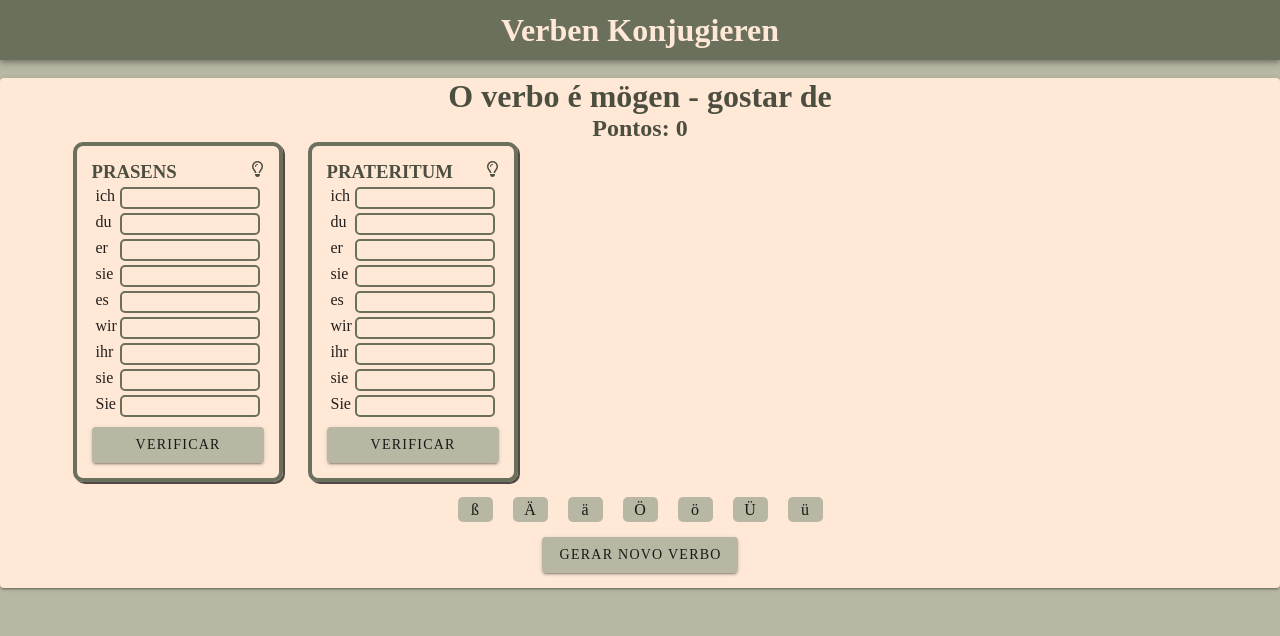
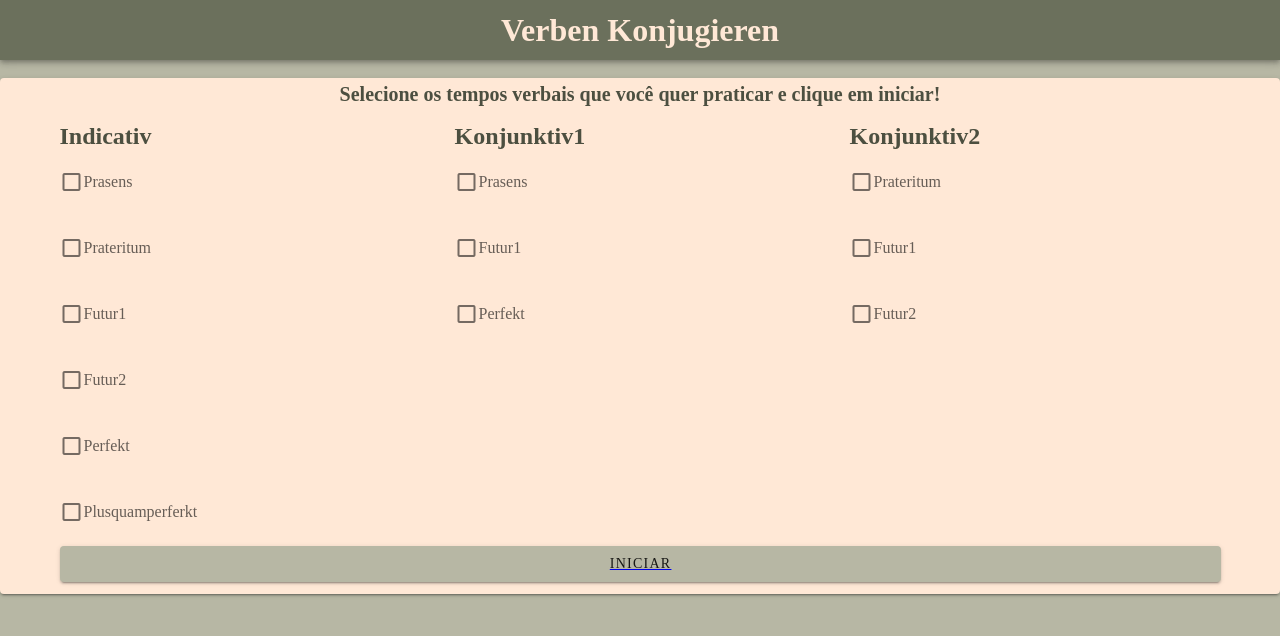
Before and after one commit to LelePG/verben-konjugieren, a Vue app in the folder verben/: page / in a window 1280 px wide. Shown: the top 636 px of the page. Built offline with nearby package versions, Linux system fonts and the light colour scheme.

Commit message:
vue-router adicionado e configurado

```diff
--- a/verben/package.json
+++ b/verben/package.json
@@ -13,6 +13,7 @@
     "german-verbs-dict": "^2.0.1",
     "raw-loader": "^4.0.2",
     "vue": "^2.6.11",
+    "vue-router": "^3.5.2",
     "vuetify": "^2.4.0",
     "vuex": "^3.6.2"
   },
--- a/verben/src/App.vue
+++ b/verben/src/App.vue
@@ -5,17 +5,18 @@
     <h1 id = "titulo">Verben Konjugieren</h1>
     </v-app-bar>
     <br/>
-   <Principal/>
+   <router-view/>
   </main>
 </template>
 
 <script>
 //import Config from './components/config.vue';
-import Principal from "./components/principal.vue"
+//import Principal from "./components/principal.vue"
 export default {
   name: 'App',
   components: {
-    Principal
+    //Principal
+   // Config
   },
 
   data: () => ({
--- a/verben/src/components/config.vue
+++ b/verben/src/components/config.vue
@@ -101,9 +101,9 @@
           </v-checkbox>
         </v-col>
       </v-row>
-      <v-card-actions>
-        <v-btn elevation="12" color="#B7B7A4" block>Iniciar </v-btn>
-      </v-card-actions>
+        <router-link to ="/jogar">
+          <v-btn elevation="12" color="#B7B7A4" block>Iniciar </v-btn>
+        </router-link>
     </v-container>
   </v-card>
 </template>
--- a/verben/src/components/principal.vue
+++ b/verben/src/components/principal.vue
@@ -16,7 +16,10 @@
     <button class = "btn-especial" @click="insereCaracter('Ü')" >Ü</button>
     <button class = "btn-especial" @click="insereCaracter('ü')" >ü</button>
     <br/>
-  <v-btn color = "#B7B7A4" >Gerar novo verbo</v-btn>
+
+  <router-link to ="/">
+  <v-btn color = "#B7B7A4">Reiniciar</v-btn>
+  </router-link>
 
   </div>
   </v-card>
@@ -77,4 +80,5 @@ div#botoesEspecias{
   text-align: center;
   padding-bottom:15px;
 }
+
 </style>
--- a/verben/src/main.js
+++ b/verben/src/main.js
@@ -2,11 +2,13 @@ import Vue from 'vue'
 import App from './App.vue'
 import vuetify from './plugins/vuetify'
 import store from './vuex/store.js'
+import router from './router/router.js'
 
 Vue.config.productionTip = false
 
 new Vue({
   vuetify,
   store,
+  router,
   render: h => h(App)
 }).$mount('#app')
--- /dev/null
+++ b/verben/src/router/router.js
@@ -0,0 +1,17 @@
+import Vue from 'vue'
+import Router from 'vue-router'
+
+//Componentes que vão se renderizados e seus caminhos
+import Configs from '../components/config.vue'
+import Principal from '../components/principal.vue'
+
+Vue.use(Router)
+
+export default new Router({
+  mode:"history",
+  routes: [
+    //Caminho da url que vai acessar o componente e o componente que vai ser acessado
+    { path: '/', component: Configs },
+    { path: '/jogar', component: Principal },
+  ]
+})
```
Also changed, not shown: 2 other files (tests, documents, lock files or other folders).
